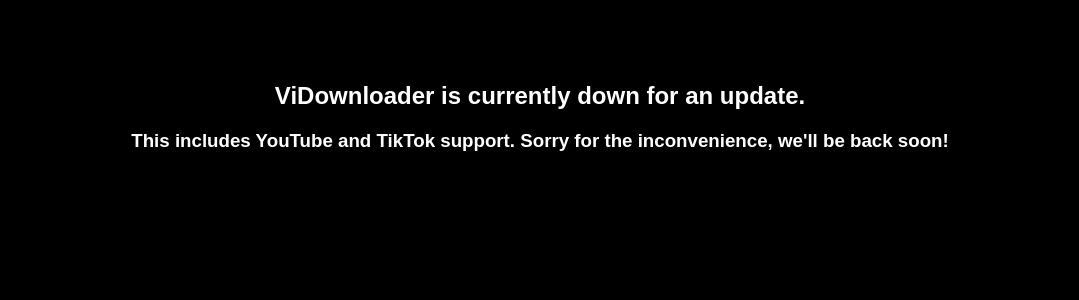
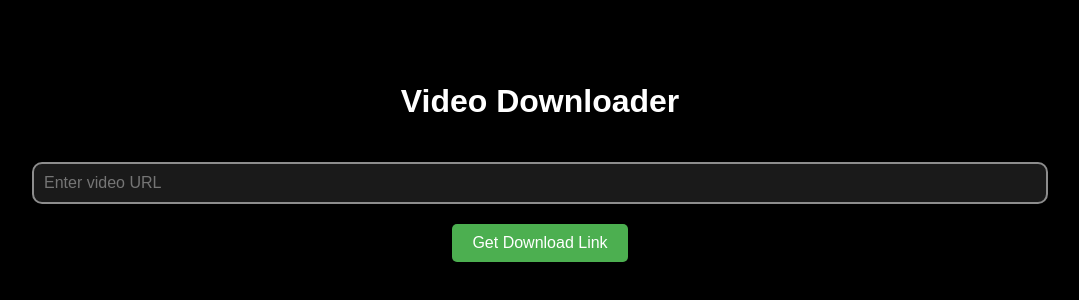
Before and after one commit to KareemSab278/vidownloader-net, a website: page web-build/index.html in a window 1280 px wide. Shown: the part 118-418 px from the top of the page, without its empty margins (100-1179 px from the left). Drawn offline with Linux system fonts and the light colour scheme.

Commit message:
Update index.html

```diff
--- a/web-build/index.html
+++ b/web-build/index.html
@@ -7,33 +7,17 @@
   <link rel="stylesheet" href="styles.css" />
 </head>
 <body>
-  <div id="maintenanceMessage">
-    <h2>ViDownloader is currently down for an update.</h2>
-    <h3>This includes YouTube and TikTok support. Sorry for the inconvenience, we'll be back soon!</h3>
-  </div>
-
-  <div id="downloader" style="display: none;">
   <h1>Video Downloader</h1>
   <input id="videoUrl" type="text" placeholder="Enter video URL" />
   <button id="fetchButton">Get Download Link</button>
   <a id="downloadButton" href="#" download style="display: none;">Download Video</a>
   <p id="errorMessage" style="color: red;"></p>
-  </div>
 
   <script>
-    const maintenanceMode = true; // Set to true if under maintenance
-    const maintenanceMessage = document.getElementById('maintenanceMessage');
-    const downloader = document.getElementById('downloader');
     const fetchButton = document.getElementById('fetchButton');
     const videoUrlInput = document.getElementById('videoUrl');
     const downloadButton = document.getElementById('downloadButton');
     const errorMessage = document.getElementById('errorMessage');
-
-    // Toggle visibility based on maintenance mode
-    if (!maintenanceMode) {
-      maintenanceMessage.style.display = 'none';
-      downloader.style.display = 'block';
-    }
 
     fetchButton.addEventListener('click', async () => {
    const videoUrl = videoUrlInput.value.trim();
@@ -73,6 +57,7 @@
       downloadButton.download = `video_${Date.now()}.mp4`; // Suggested file name
       downloadButton.style.display = 'inline-block';
       downloadButton.textContent = 'Download Video';
+
    } catch (error) {
       console.error('Fetch Error:', error);
       errorMessage.textContent = 'An error occurred. Please try again.';
@@ -81,6 +66,7 @@
       fetchButton.textContent = 'Get Download Link';
    }
 });
+
   </script>
 </body>
 </html>
```
Lines whose indentation alone changed are shown as unchanged.
